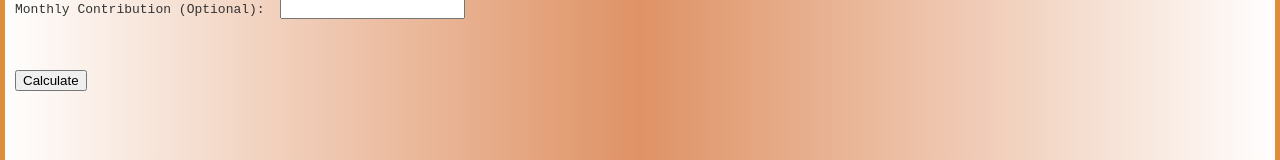
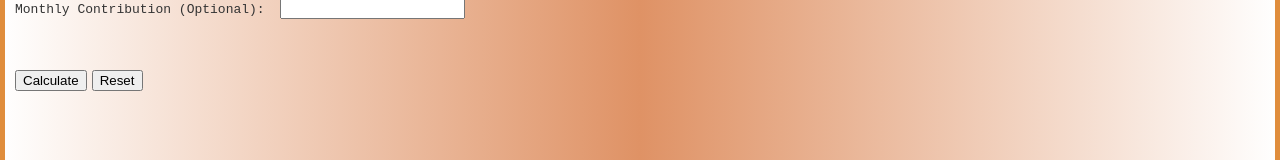
Before and after one commit to andy746/bevobank, a plain HTML site: page interest.html in a window 1280 px wide. Shown: the part 356-516 px from the top of the page. Drawn offline with Linux system fonts and the light colour scheme.

Commit message:
reset button

```diff
--- a/interest.html
+++ b/interest.html
@@ -11,6 +11,12 @@
         var diff;
         var Simple;
         var mc;
+        function resetForm(button) {
+            if (button.value == "Reset") {
+                outputText = ""
+            }
+            document.getElementById("output").innerHTML = outputText
+        }
         function interestCalculation() {
             p = document.forms["input_form"]["principal"].value;
             r = document.forms["input_form"]["rate"].value;
@@ -82,6 +88,7 @@
         <pre>Monthly Contribution (Optional):  <input type="number" name="mc"></pre>
         <br><br>
         <input type="submit" value="Calculate">
+        <input type="reset" value="Reset" onclick="resetForm(this)">
     </form>
 
     <p id="output"/>
```
